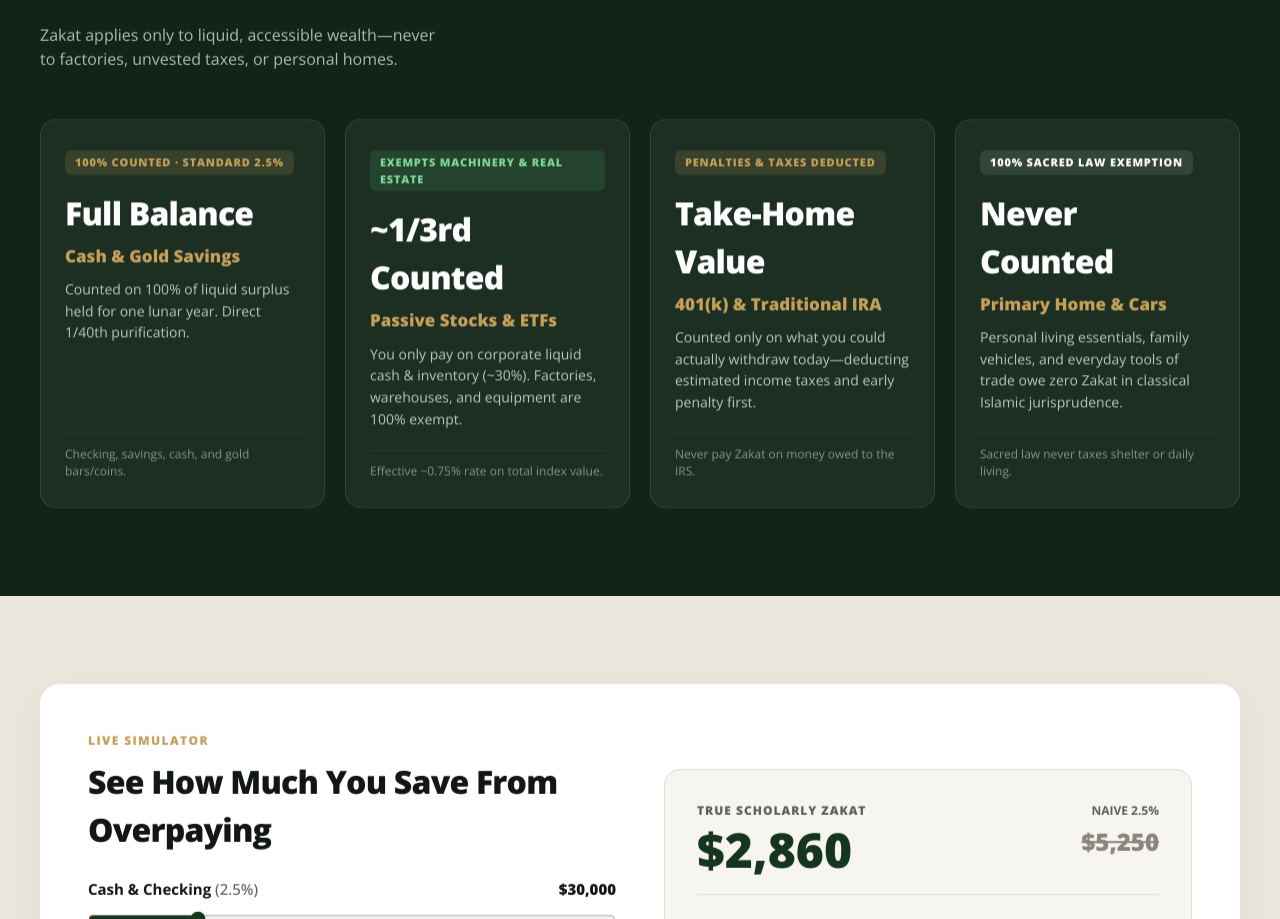
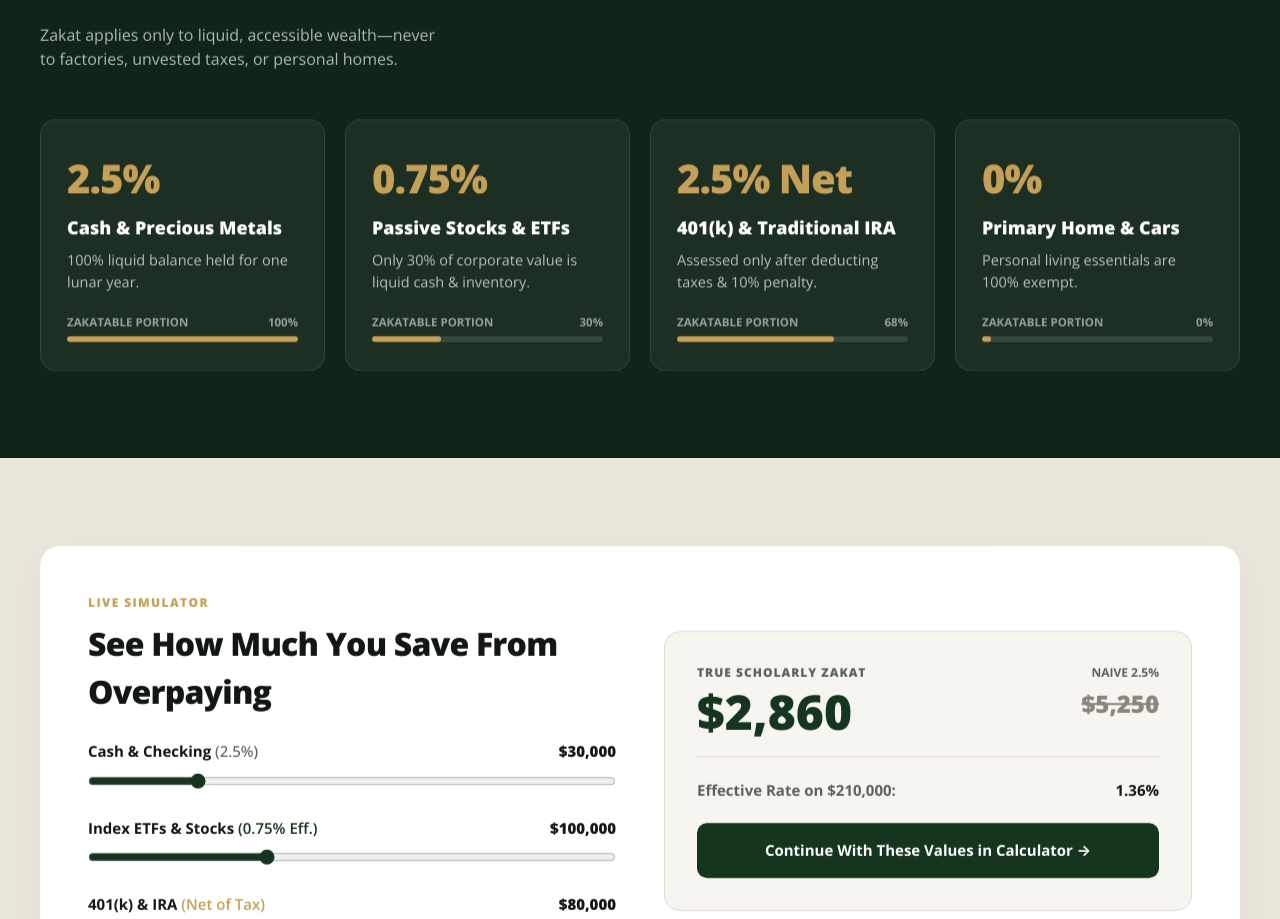
Before and after one commit to thevizard/Zakat-app, a Next.js app: page / in a window 1280 px wide. Shown: the part 862-1781 px from the top of the page. Built offline with nearby package versions, Linux system fonts and the light colour scheme.

Commit message:
style: switch asset rate cards back to bold percentage and progress bar design

```diff
--- a/app/page.tsx
+++ b/app/page.tsx
@@ -244,40 +244,28 @@ export default function LandingPage() {
           <div style={{ display: 'grid', gridTemplateColumns: 'repeat(auto-fit, minmax(min(100%, 250px), 1fr))', gap: 20 }}>
             {[
               {
-                rule: 'Full Balance',
-                badge: '100% Counted · Standard 2.5%',
-                badgeBg: 'rgba(197, 160, 89, 0.16)',
-                badgeColor: BRASS,
-                label: 'Cash & Gold Savings',
-                caption: 'Counted on 100% of liquid surplus held for one lunar year. Direct 1/40th purification.',
-                footnote: 'Checking, savings, cash, and gold bars/coins.',
+                rate: '2.5%',
+                label: 'Cash & Precious Metals',
+                barPct: 100,
+                caption: '100% liquid balance held for one lunar year.',
               },
               {
-                rule: '~1/3rd Counted',
-                badge: 'Exempts Machinery & Real Estate',
-                badgeBg: 'rgba(84, 180, 110, 0.16)',
-                badgeColor: '#7ED897',
+                rate: '0.75%',
                 label: 'Passive Stocks & ETFs',
-                caption: 'You only pay on corporate liquid cash & inventory (~30%). Factories, warehouses, and equipment are 100% exempt.',
-                footnote: 'Effective ~0.75% rate on total index value.',
+                barPct: 30,
+                caption: 'Only 30% of corporate value is liquid cash & inventory.',
               },
               {
-                rule: 'Take-Home Value',
-                badge: 'Penalties & Taxes Deducted',
-                badgeBg: 'rgba(197, 160, 89, 0.16)',
-                badgeColor: BRASS,
+                rate: '2.5% Net',
                 label: '401(k) & Traditional IRA',
-                caption: 'Counted only on what you could actually withdraw today—deducting estimated income taxes and early penalty first.',
-                footnote: 'Never pay Zakat on money owed to the IRS.',
+                barPct: 68,
+                caption: 'Assessed only after deducting taxes & 10% penalty.',
               },
               {
-                rule: 'Never Counted',
-                badge: '100% Sacred Law Exemption',
-                badgeBg: 'rgba(255, 255, 255, 0.1)',
-                badgeColor: '#FFFFFF',
+                rate: '0%',
                 label: 'Primary Home & Cars',
-                caption: 'Personal living essentials, family vehicles, and everyday tools of trade owe zero Zakat in classical Islamic jurisprudence.',
-                footnote: 'Sacred law never taxes shelter or daily living.',
+                barPct: 4,
+                caption: 'Personal living essentials are 100% exempt.',
               },
             ].map((item, idx) => (
               <div
@@ -287,7 +275,7 @@ export default function LandingPage() {
                   background: 'rgba(255,255,255,0.05)',
                   border: '1px solid rgba(255,255,255,0.1)',
                   borderRadius: 16,
-                  padding: '28px 24px',
+                  padding: '28px 26px',
                   display: 'flex',
                   flexDirection: 'column',
                   justifyContent: 'space-between',
@@ -296,45 +284,26 @@ export default function LandingPage() {
                 }}
               >
                 <div>
-                  <div
-                    style={{
-                      display: 'inline-flex',
-                      alignItems: 'center',
-                      background: item.badgeBg,
-                      color: item.badgeColor,
-                      fontSize: 11,
-                      fontWeight: 800,
-                      letterSpacing: 0.8,
-                      textTransform: 'uppercase',
-                      padding: '4px 10px',
-                      borderRadius: 6,
-                      marginBottom: 14,
-                    }}
-                  >
-                    {item.badge}
+                  <div style={{ fontSize: 40, fontWeight: 900, color: BRASS, letterSpacing: '-1px', marginBottom: 6 }}>
+                    {item.rate}
                   </div>
-
-                  <div style={{ fontSize: 'clamp(26px, 3vw, 32px)', fontWeight: 900, color: '#FFFFFF', letterSpacing: '-0.8px', marginBottom: 6 }}>
-                    {item.rule}
-                  </div>
-                  <div style={{ fontSize: 17, fontWeight: 800, color: BRASS, marginBottom: 10 }}>
+                  <div style={{ fontSize: 18, fontWeight: 800, color: '#FFFFFF', marginBottom: 8 }}>
                     {item.label}
                   </div>
-                  <p style={{ fontSize: 14, color: 'rgba(255,255,255,0.72)', lineHeight: 1.55, margin: 0 }}>
+                  <p style={{ fontSize: 14.5, color: 'rgba(255,255,255,0.7)', lineHeight: 1.5, margin: 0 }}>
                     {item.caption}
                   </p>
                 </div>
 
-                <div
-                  style={{
-                    borderTop: '1px solid rgba(255,255,255,0.08)',
-                    paddingTop: 12,
-                    fontSize: 12,
-                    color: 'rgba(255,255,255,0.48)',
-                    lineHeight: 1.4,
-                  }}
-                >
-                  {item.footnote}
+                {/* Visual Zakatable Base Bar */}
+                <div>
+                  <div style={{ display: 'flex', justifyContent: 'space-between', fontSize: 11.5, color: 'rgba(255,255,255,0.55)', marginBottom: 6, fontWeight: 700 }}>
+                    <span>ZAKATABLE PORTION</span>
+                    <span>{item.barPct === 4 ? '0%' : `${item.barPct}%`}</span>
+                  </div>
+                  <div style={{ height: 6, background: 'rgba(255,255,255,0.12)', borderRadius: 100, overflow: 'hidden' }}>
+                    <div style={{ width: `${item.barPct}%`, height: '100%', background: BRASS, borderRadius: 100 }} />
+                  </div>
                 </div>
               </div>
             ))}
```
